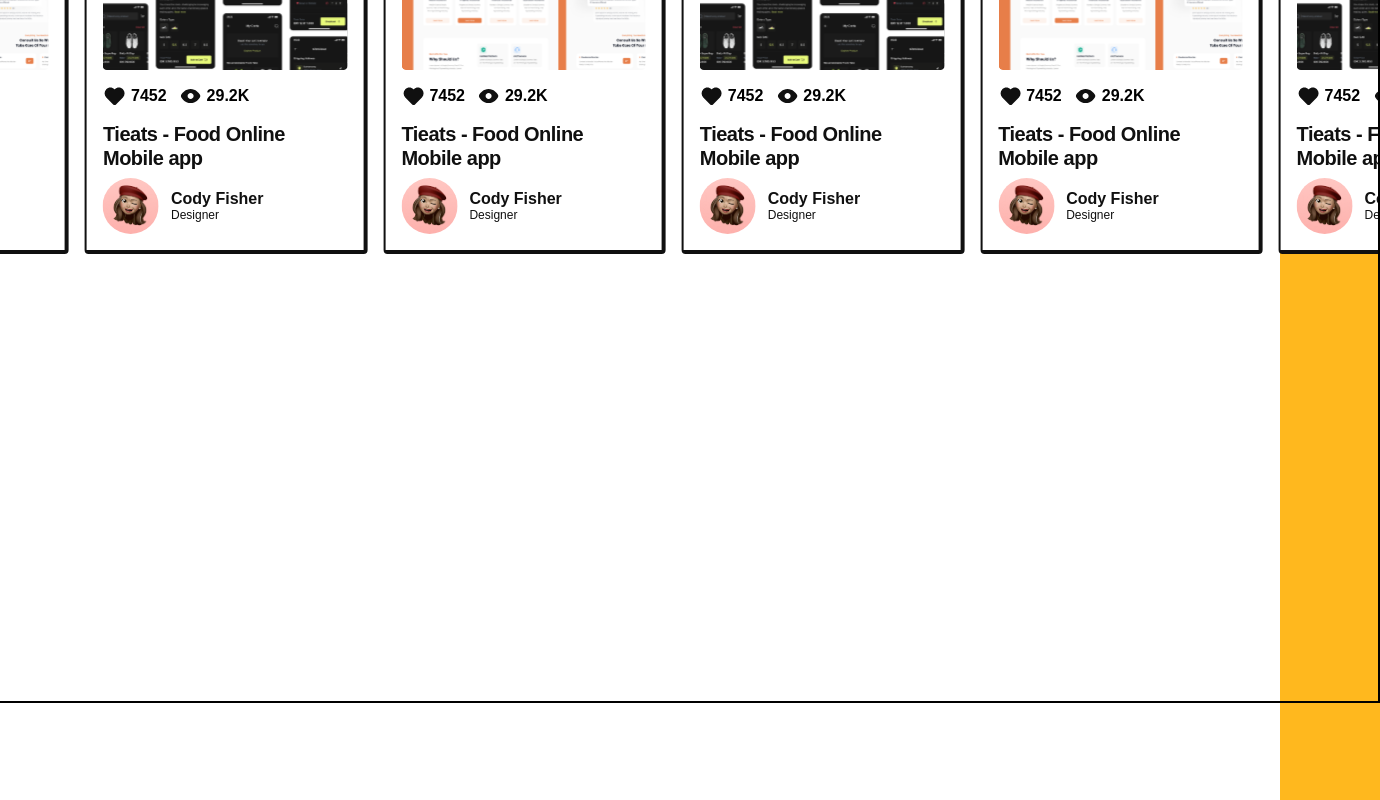
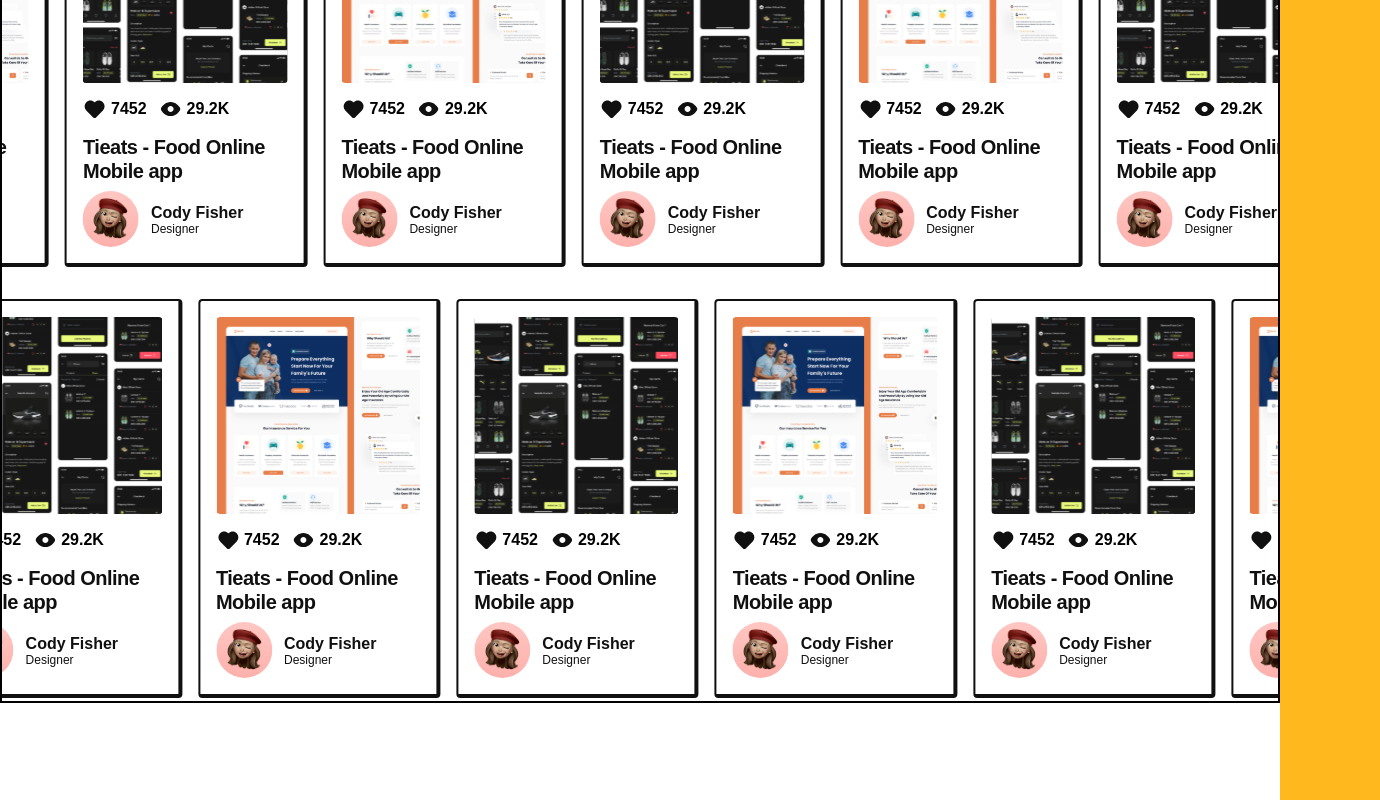
Before and after one commit to takachan0012/levelUp, a React (Vite) app: page / in a window 1280 px wide. Shown: the part 6440-7240 px from the top of the page, 1380 px wide, since content can reach past the window. Built offline with nearby package versions, Linux system fonts and the light colour scheme; a web font is replaced by a local one.

Commit message:
feat: autoscroll

```diff
--- a/src/pages/home.jsx
+++ b/src/pages/home.jsx
@@ -657,7 +657,7 @@ const Home = () => {
                         </div>
                     </div>
                 </div>
-                <div className="mt-[120px] w-[1480px] h-[973px] border-2 border-black">
+                <div className="mt-[120px] w-screen h-[973px] border-2 border-black">
                     <div className="flex justify-center">
                         <div className="flex justify-between items-center w-[1280px]">
                             <div>
@@ -672,6 +672,7 @@ const Home = () => {
                             </Button>
                         </div>
                     </div>
+                    <div className="w-full mt-[52px]">
                         <Carousel
                             plugins={[
                                 AutoScroll({
@@ -738,6 +739,75 @@ const Home = () => {
                                 </CarouselItem>
                             </CarouselContent>
                         </Carousel>
+                        <Carousel
+                            plugins={[
+                                AutoScroll({
+                                    speed: 2,
+                                    direction: "backward"
+                                })
+                            ]}
+                            className="mt-8"
+                        >
+                            <CarouselContent>
+                                <CarouselItem key={1} className="md:basis-1/5">
+                                    <ProductCard
+                                        image={image}
+                                        title="Tieats - Food Online Mobile app"
+                                        avatar={avatar1}
+                                    />
+                                </CarouselItem>
+                                <CarouselItem key={2} className="md:basis-1/5">
+                                    <ProductCard
+                                        image={image1}
+                                        title="Tieats - Food Online Mobile app"
+                                        avatar={avatar1}
+                                    />
+                                </CarouselItem>
+                                <CarouselItem key={3} className="md:basis-1/5">
+                                    <ProductCard
+                                        image={image}
+                                        title="Tieats - Food Online Mobile app"
+                                        avatar={avatar1}
+                                    />
+                                </CarouselItem>
+                                <CarouselItem key={4} className="md:basis-1/5">
+                                    <ProductCard
+                                        image={image1}
+                                        title="Tieats - Food Online Mobile app"
+                                        avatar={avatar1}
+                                    />
+                                </CarouselItem>
+                                <CarouselItem key={5} className="md:basis-1/5">
+                                    <ProductCard
+                                        image={image}
+                                        title="Tieats - Food Online Mobile app"
+                                        avatar={avatar1}
+                                    />
+                                </CarouselItem>
+                                <CarouselItem key={6} className="md:basis-1/5">
+                                    <ProductCard
+                                        image={image1}
+                                        title="Tieats - Food Online Mobile app"
+                                        avatar={avatar1}
+                                    />
+                                </CarouselItem>
+                                <CarouselItem key={7} className="md:basis-1/5">
+                                    <ProductCard
+                                        image={image}
+                                        title="Tieats - Food Online Mobile app"
+                                        avatar={avatar1}
+                                    />
+                                </CarouselItem>
+                                <CarouselItem key={8} className="md:basis-1/5">
+                                    <ProductCard
+                                        image={image1}
+                                        title="Tieats - Food Online Mobile app"
+                                        avatar={avatar1}
+                                    />
+                                </CarouselItem>
+                            </CarouselContent>
+                        </Carousel>
+                    </div>
                 </div>
             </section>
         </div >
```
Lines whose indentation alone changed are shown as unchanged.
